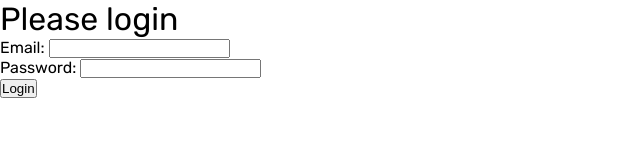
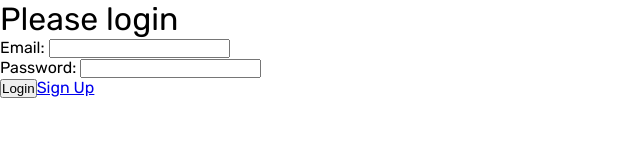
Before and after one commit to NayaOnwubiko/fitMe_client, a React (Create React App) app: page / in a window 1280 px wide. Shown: the top 168 px of the page, without its empty margins (0-640 px from the left). Built offline with nearby package versions, Linux system fonts and the light colour scheme.

Commit message:
modified home page

```diff
--- a/src/pages/Home/Home.js
+++ b/src/pages/Home/Home.js
@@ -50,6 +50,7 @@
                 <label>Email: <input type="text" name="email"></input></label><br />
                 <label>Password: <input type="password" name="password"></input></label><br />
                 <button>Login</button>
+                <Link to="/signup">Sign Up</Link>
             </form>
         </>
     )
--- a/src/pages/SignUp/SignUp.js
+++ b/src/pages/SignUp/SignUp.js
@@ -24,7 +24,7 @@
         })
         .catch(error => {
             //Show an error message
-            alert("Unable to register, please try again");
+            alert("Unable to Sign Up, please try again");
         })
     }
 
```
